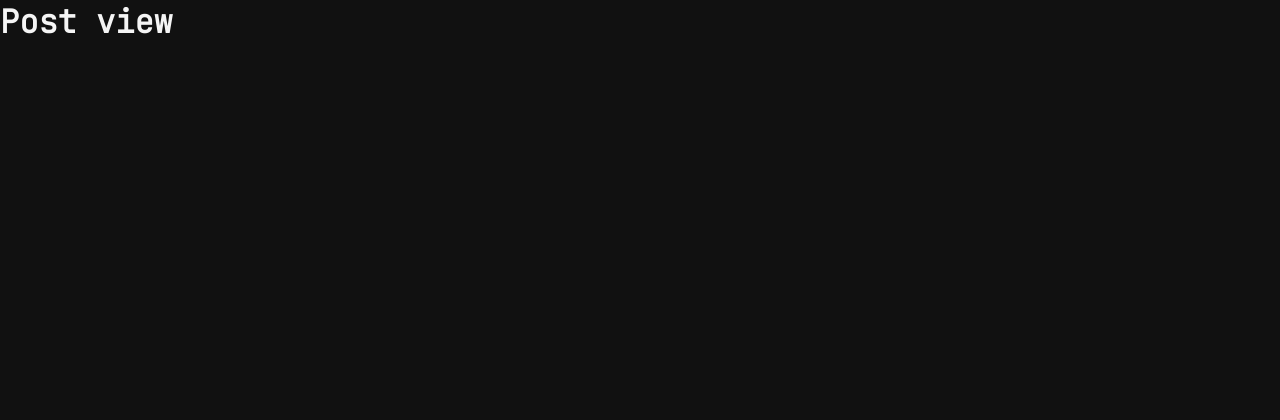
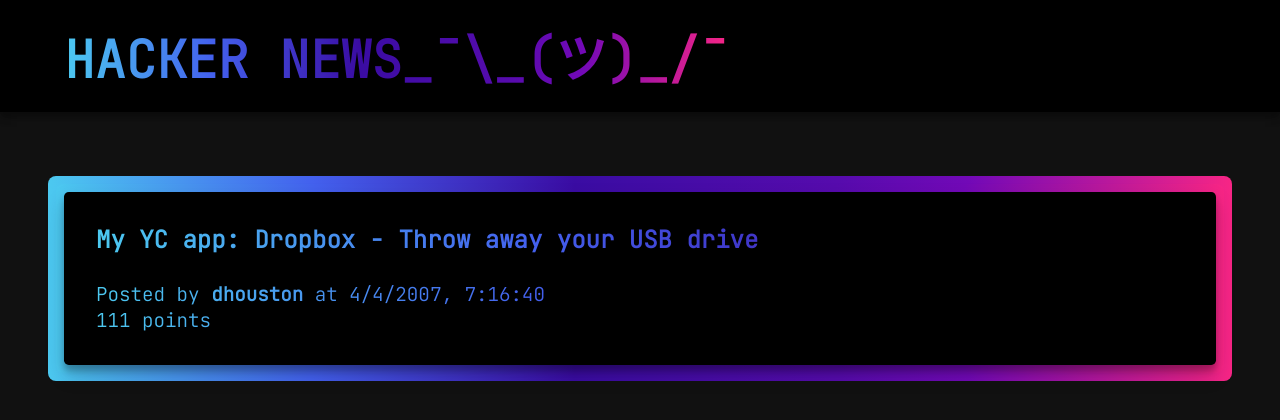
Before and after one commit to shortytapki/hacker-news, a React (Create React App) app: page /post/1 in a window 1280 px wide. Shown: the top 420 px of the page. Built offline with nearby package versions, Linux system fonts and the light colour scheme.

Commit message:
Added view routing

```diff
--- a/src/App.js
+++ b/src/App.js
@@ -1,18 +1,23 @@
-import { BrowserRouter, Route } from 'react-router-dom';
+import { BrowserRouter, Route, Switch, useParams } from 'react-router-dom';
 import Home from './routes/Home.jsx';
 import PostView from './routes/PostView.jsx';
+import Post from './components/Post/Post.jsx';
 import { Provider } from 'react-redux';
 import { store } from './store/store.js';
+
 import './App.css';
+import Header from './components/Header/Header.jsx';
 
 function App() {
-  // const {} = useAppSelector((state) => state.postsReducer);
   return (
     <Provider store={store}>
+      <Header>
+        <></>
+      </Header>
       <div className="app">
         <BrowserRouter>
           <Route exact path="/" component={Home} />
-          <Route path="/post/:id" component={PostView} />
+          <Route path="/post/:id" component={View} />
         </BrowserRouter>
       </div>
     </Provider>
@@ -20,3 +25,28 @@
 }
 
 export default App;
+
+const View = () => {
+  const ch = {
+    by: 'dhouston',
+    descendants: 71,
+    id: 8863,
+    kids: [
+      8952, 9224, 8917, 8884, 8887, 8943, 8869, 8958, 9005, 9671, 8940, 9067,
+      8908, 9055, 8865, 8881, 8872, 8873, 8955, 10403, 8903, 8928, 9125, 8998,
+      8901, 8902, 8907, 8894, 8878, 8870, 8980, 8934, 8876,
+    ],
+    score: 111,
+    time: 1175714200,
+    title: 'My YC app: Dropbox - Throw away your USB drive',
+    type: 'story',
+    url: 'http://www.getdropbox.com/u/2/screencast.html',
+  };
+  return (
+    <div className="view">
+      <div className="wrap">
+        <Post>{ch}</Post>
+      </div>
+    </div>
+  );
+};
--- a/src/index.css
+++ b/src/index.css
@@ -52,3 +52,7 @@
 .wrap:active {
   transform: scale(1.03);
 }
+
+.view {
+  padding: 3rem;
+}
--- a/src/index.js
+++ b/src/index.js
@@ -3,7 +3,6 @@
 import './index.css';
 import './fonts/JetBrainsMono-Thin.woff2';
 import App from './App';
-import reportWebVitals from './reportWebVitals';
 
 const root = ReactDOM.createRoot(document.getElementById('root'));
 root.render(<App />);
@@ -11,4 +10,3 @@
 // If you want to start measuring performance in your app, pass a function
 // to log results (for example: reportWebVitals(console.log))
 // or send to an analytics endpoint. Learn more: https://bit.ly/CRA-vitals
-reportWebVitals();
--- a/src/reportWebVitals.js
+++ /dev/null
@@ -1,13 +0,0 @@
-const reportWebVitals = onPerfEntry => {
-  if (onPerfEntry && onPerfEntry instanceof Function) {
-    import('web-vitals').then(({ getCLS, getFID, getFCP, getLCP, getTTFB }) => {
-      getCLS(onPerfEntry);
-      getFID(onPerfEntry);
-      getFCP(onPerfEntry);
-      getLCP(onPerfEntry);
-      getTTFB(onPerfEntry);
-    });
-  }
-};
-
-export default reportWebVitals;
--- a/src/store/posts/posts.api.js
+++ b/src/store/posts/posts.api.js
@@ -13,4 +13,4 @@
   }),
 });
 
-export const { useGetLatestPostsQuery } = postsApi;
+export const { useGetPostQuery, useGetLatestPostsQuery } = postsApi;
--- a/src/store/posts/posts.slice.js
+++ b/src/store/posts/posts.slice.js
@@ -1,9 +1,10 @@
 import { createSlice } from '@reduxjs/toolkit';
 
-const initialState = [];
 export const postsSlice = createSlice({
   name: 'posts',
-  initialState,
+  initialState: {
+    posts: [],
+  },
   reducers: {
     loadPosts: (state, action) => {},
   },
--- a/src/store/store.js
+++ b/src/store/store.js
@@ -1,8 +1,7 @@
 import { combineReducers, configureStore } from '@reduxjs/toolkit';
-// import { useDispatch } from 'react-redux';
+
 import { postsApi } from './posts/posts.api';
 import { updateReducer } from './posts/posts.slice';
-// import postsReducer from './reducers/UseSlice';
 
 const rootReducer = combineReducers({
   [postsApi.reducerPath]: postsApi.reducer,
```
Also changed, not shown: package.json (+3 -5 lines), src/routes/PostView.module.css (added), src/store/root-comments/root.comment.api.js (added), 1 other file (tests, documents, lock files or other folders).
